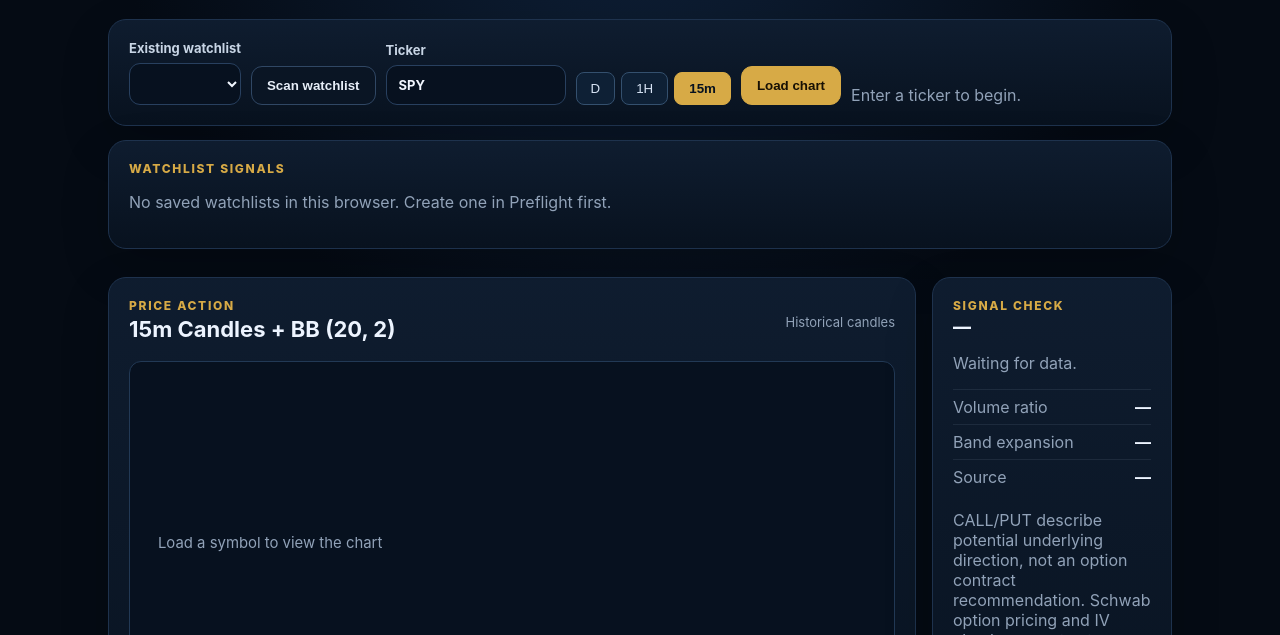
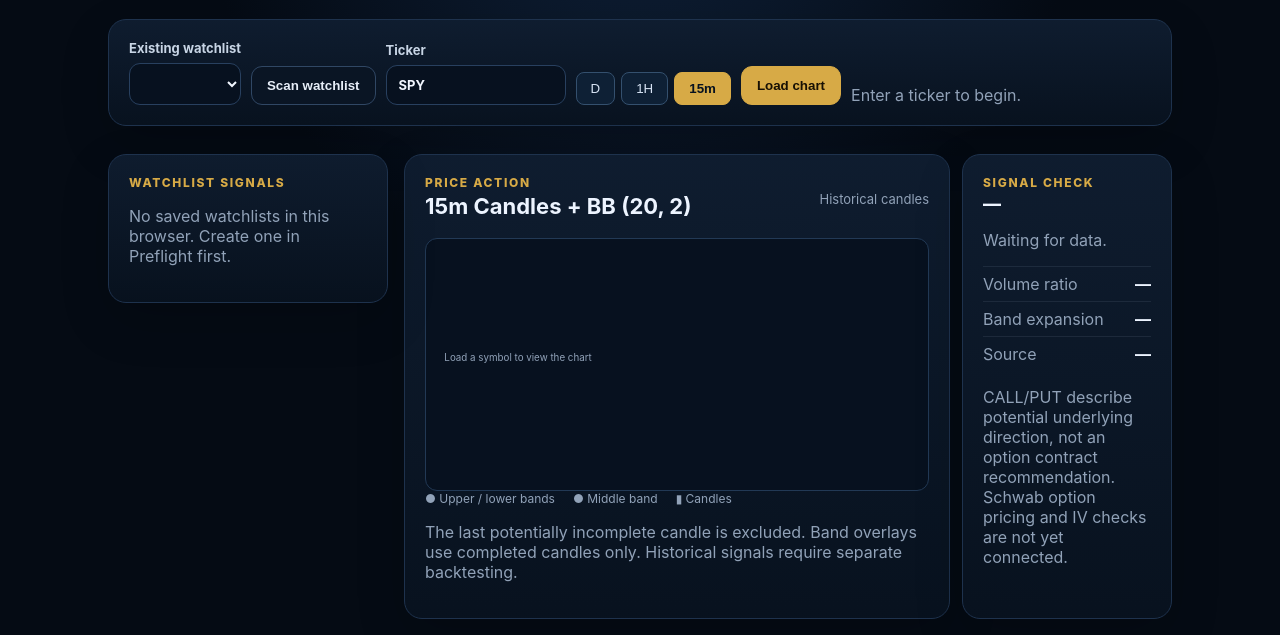
Before and after one commit to otcnpms/preflight-trading, a website: page public/signals.html in a window 1280 px wide. Shown: the part 165-800 px from the top of the page. Drawn offline with Linux system fonts and the light colour scheme.

Commit message:
Arrange Bollinger watchlist left of chart and highlight selected ticker

```diff
--- a/public/signals.html
+++ b/public/signals.html
@@ -2,17 +2,17 @@
 <html lang="en"><head><meta charset="utf-8"><meta name="viewport" content="width=device-width,initial-scale=1">
 <title>Bollinger Signals | PreFlight</title><link rel="stylesheet" href="/styles.css">
 <style>
-.signal-layout{display:grid;grid-template-columns:1fr 240px;gap:16px}
+.signal-workspace{display:grid;grid-template-columns:minmax(220px,280px) minmax(0,1fr);gap:16px;align-items:start}.signal-layout{display:grid;grid-template-columns:minmax(0,1fr) 210px;gap:12px}.signal-watchlist{position:sticky;top:16px}.signal-watchlist #signalScanResults{display:flex;flex-direction:column;gap:7px;margin-top:12px}.signal-watchlist .data-line{display:flex;align-items:center;gap:10px;padding:10px;border:1px solid #253c57;border-radius:9px;background:#091a2c;flex-wrap:wrap}.signal-watchlist .data-line strong{font-size:11px;margin-left:auto;overflow-wrap:anywhere}.signal-watchlist .data-line button{min-width:60px;text-align:left}.signal-watchlist .data-line.active{border-color:#d7aa46;background:#14243a}.signal-watchlist .data-line .call{color:#5fd39a}.signal-watchlist .data-line .put{color:#f07e7e}.signal-chart-panel{min-width:0}.signal-chart{display:block}
 .signal-chart{width:100%;height:auto;background:#07111f;border:1px solid #223955;border-radius:12px}
 .signal-controls{display:flex;gap:10px;align-items:end;flex-wrap:wrap}
 .signal-controls label{max-width:180px}.signal-state{font-size:18px;font-weight:800}
 .signal-state.call{color:#5fd39a}.signal-state.put{color:#f07e7e}
 .timeframe-tabs{display:flex;gap:6px;align-items:center}.timeframe-tabs button{padding:8px 14px;border:1px solid #34506e;border-radius:8px;background:#0e2035;color:#d7e3f4;cursor:pointer}.timeframe-tabs button[aria-pressed="true"]{background:#d7aa46;color:#07111f;border-color:#d7aa46;font-weight:800}.signal-legend{display:flex;gap:18px;color:#91a2b8;font-size:12px;flex-wrap:wrap}
-@media(max-width:760px){.signal-layout{grid-template-columns:1fr}}
+@media(max-width:950px){.signal-layout{grid-template-columns:1fr}}@media(max-width:760px){.signal-workspace{grid-template-columns:1fr}.signal-watchlist{position:static}}
 </style></head><body><main class="shell">
 <header class="topbar"><div><p class="eyebrow">EXPERIMENTAL / 15 MINUTES</p><h1>Bollinger Signals</h1><p class="sub">Visual breakout observations · not trade instructions</p></div><a class="secondary" href="/">← PreFlight</a></header>
 <section class="card"><div class="signal-controls"><label>Existing watchlist<select id="signalBoard" aria-label="Saved Preflight watchlist"></select></label><button type="button" class="secondary" id="signalScanBoard">Scan watchlist</button><label>Ticker<input id="signalTicker" maxlength="12" value="SPY" autocomplete="off"></label><div class="timeframe-tabs" role="group" aria-label="Chart timeframe"><button type="button" data-interval="1day" aria-pressed="false">D</button><button type="button" data-interval="1h" aria-pressed="false">1H</button><button type="button" data-interval="15min" aria-pressed="true">15m</button></div><button class="primary" id="signalLoad">Load chart</button><span id="signalStatus" class="muted" role="status">Enter a ticker to begin.</span></div></section>
-<section class="card"><p class="step">WATCHLIST SIGNALS</p><p id="signalScanProgress" class="muted">Select a saved watchlist to scan.</p><div id="signalScanResults" aria-live="polite"></div></section><div class="signal-layout"><section class="card"><div class="section-head"><div><p class="step">PRICE ACTION</p><h2 id="signalTitle">15m Candles + BB (20, 2)</h2></div><span class="counter">Historical candles</span></div>
+<div class="signal-workspace"><section class="card signal-watchlist"><p class="step">WATCHLIST SIGNALS</p><p id="signalScanProgress" class="muted">Select a saved watchlist to scan.</p><div id="signalScanResults" aria-live="polite"></div></section><div class="signal-chart-panel"><div class="signal-layout"><section class="card"><div class="section-head"><div><p class="step">PRICE ACTION</p><h2 id="signalTitle">15m Candles + BB (20, 2)</h2></div><span class="counter">Historical candles</span></div>
 <svg id="signalChart" class="signal-chart" viewBox="0 0 820 410" role="img" aria-label="Historical 15-minute candles and Bollinger bands"><text x="30" y="200" fill="#91a2b8">Load a symbol to view the chart</text></svg>
 <div class="signal-legend"><span>● Upper / lower bands</span><span>● Middle band</span><span>▮ Candles</span></div>
 <p class="muted">The last potentially incomplete candle is excluded. Band overlays use completed candles only. Historical signals require separate backtesting.</p></section>
@@ -20,5 +20,5 @@
 <div class="data-line"><span>Volume ratio</span><strong id="signalVolume">—</strong></div>
 <div class="data-line"><span>Band expansion</span><strong id="signalExpansion">—</strong></div>
 <div class="data-line"><span>Source</span><strong id="signalSource">—</strong></div>
-<p class="muted">CALL/PUT describe potential underlying direction, not an option contract recommendation. Schwab option pricing and IV checks are not yet connected.</p></aside></div>
+<p class="muted">CALL/PUT describe potential underlying direction, not an option contract recommendation. Schwab option pricing and IV checks are not yet connected.</p></aside></div></div></div>
 </main><script src="/signals.js"></script></body></html>
```
